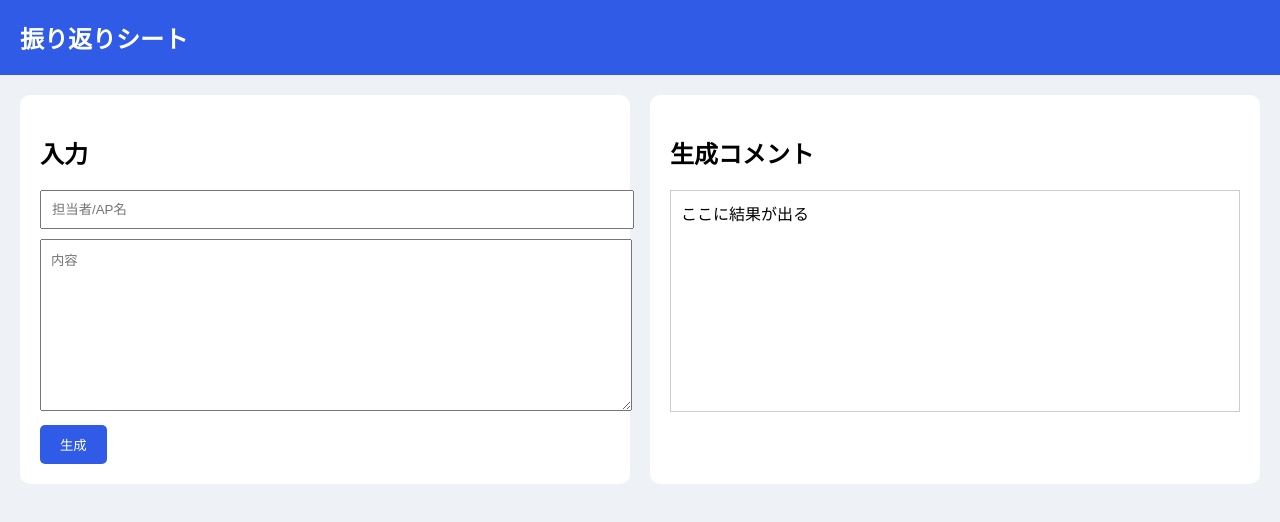
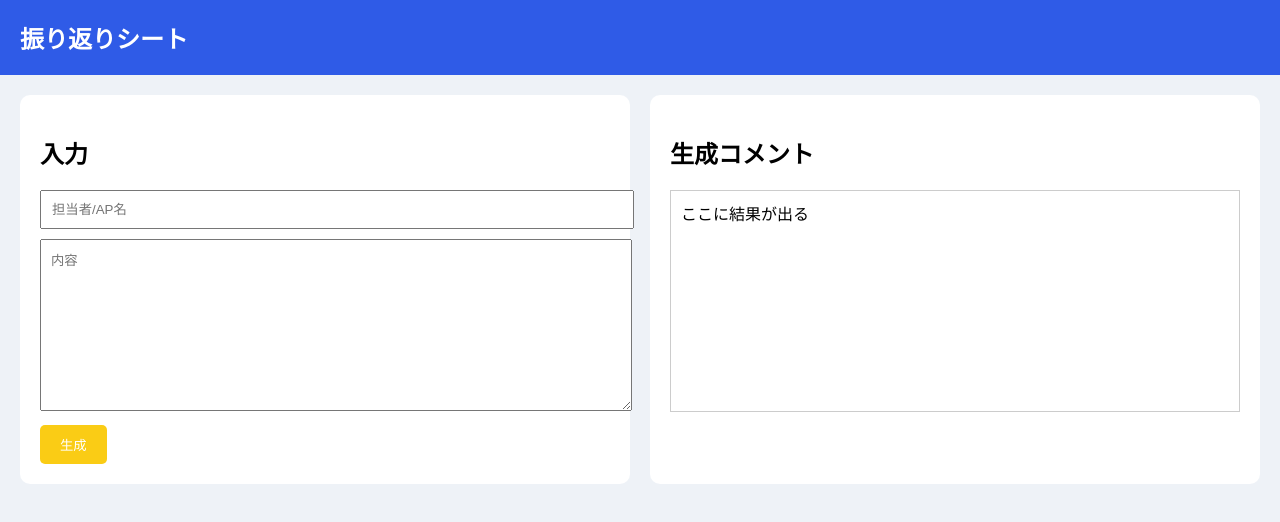
Before and after one commit to kenichrouken0701-code/APP, a Next.js app: page / in a window 1280 px wide. Shown: the top 522 px of the page. Built offline with nearby package versions, Linux system fonts and the light colour scheme.

Commit message:
Update page.js

```diff
--- a/app/page.js
+++ b/app/page.js
@@ -47,7 +47,7 @@ export default function Home() {
 
           <button style={{
             marginTop: "10px",
-            background: "#2f5be7",
+            background: "#facc15",
             color: "white",
             padding: "10px 20px",
             border: "none",
```
